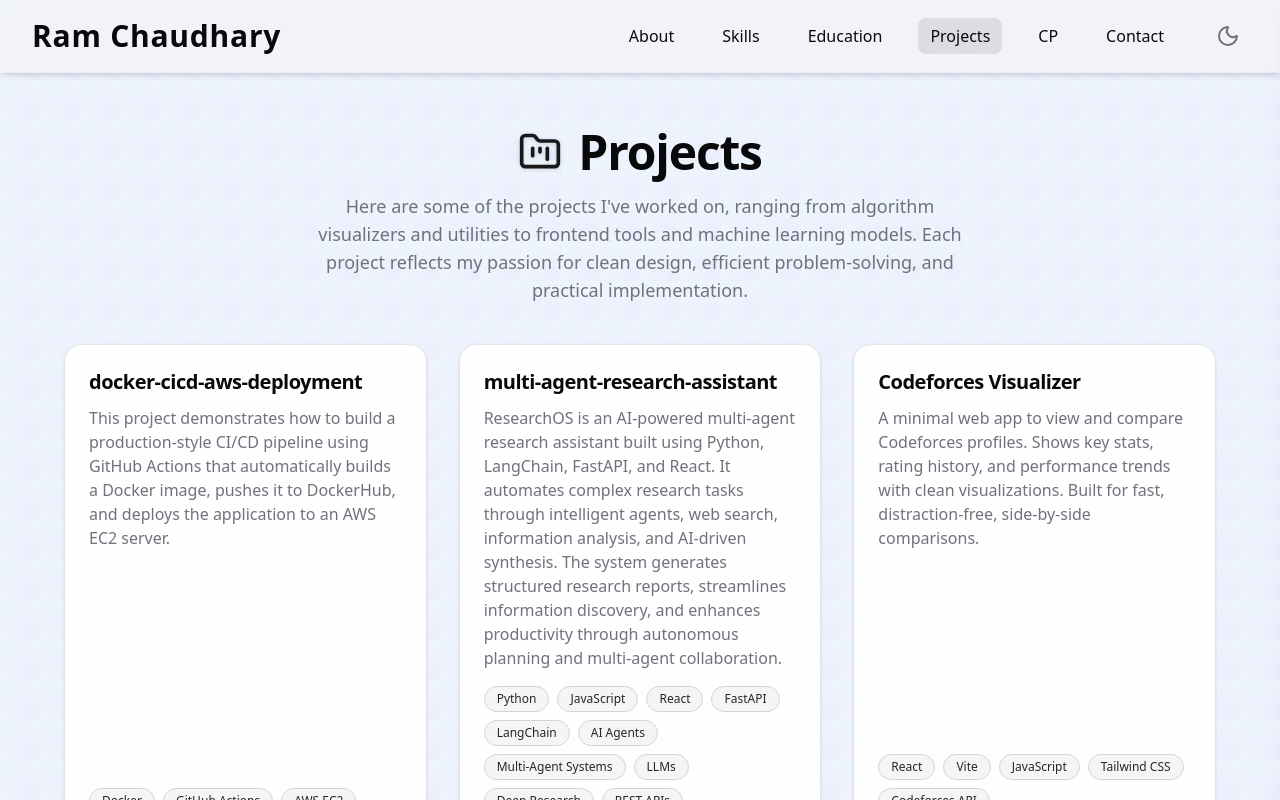
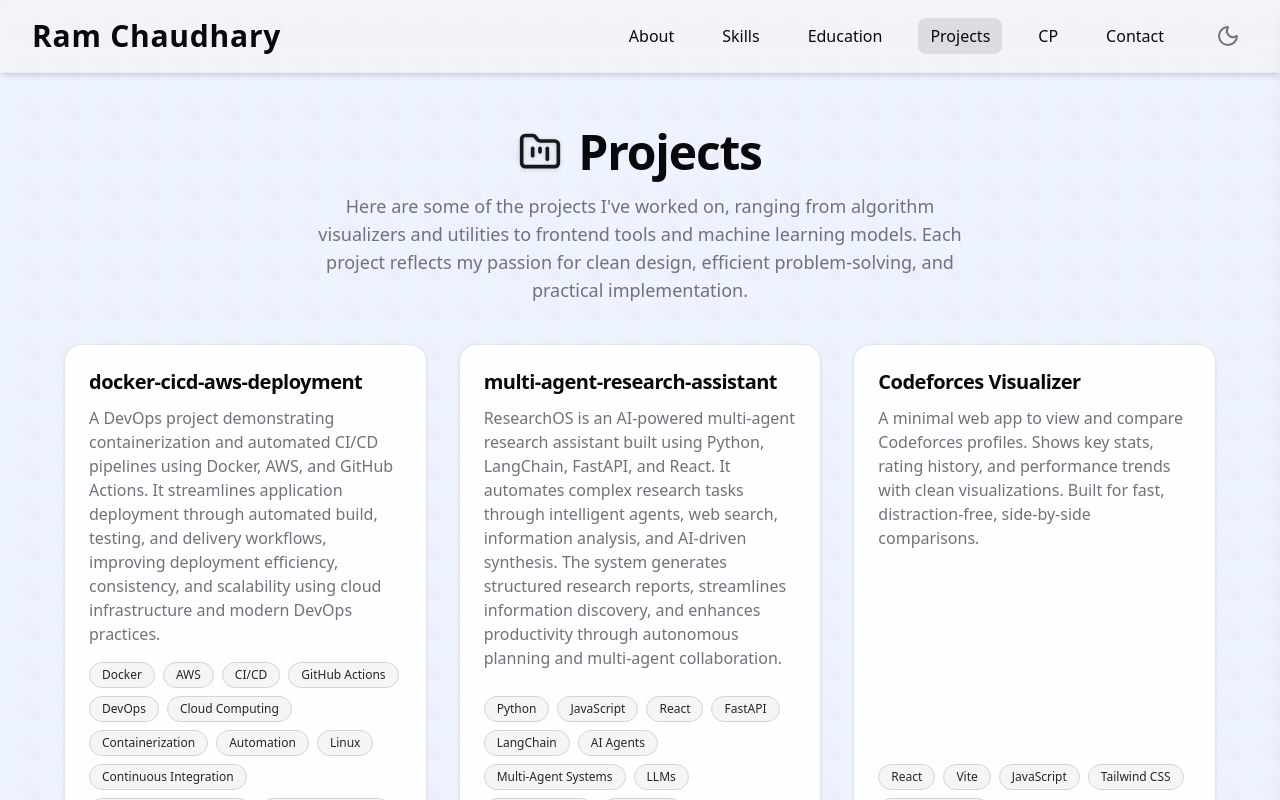
Before and after one commit to ramchaudhary2000/ram-portfolio, a React (Vite) app: page /projects in a window 1280 px wide. Shown: the top 800 px of the page. Built offline with nearby package versions, Linux system fonts and the light colour scheme.

Commit message:
update skills or project page

```diff
--- a/src/components/Projects.jsx
+++ b/src/components/Projects.jsx
@@ -80,7 +80,7 @@ ProjectCard.displayName = "ProjectCard";
 function ProjectsComponent() {
   const projectsData = useMemo(
     () => [
-      { title: "docker-cicd-aws-deployment", desc: "This project demonstrates how to build a production-style CI/CD pipeline using GitHub Actions that automatically builds a Docker image, pushes it to DockerHub, and deploys the application to an AWS EC2 server.", tags: ["Docker", "GitHub Actions", "AWS EC2"], links: [{ type: "code", href: "https://github.com/ramchaudhary2000/docker-cicd-aws-deployment" }] },
+      { title: "docker-cicd-aws-deployment", desc: "A DevOps project demonstrating containerization and automated CI/CD pipelines using Docker, AWS, and GitHub Actions. It streamlines application deployment through automated build, testing, and delivery workflows, improving deployment efficiency, consistency, and scalability using cloud infrastructure and modern DevOps practices.", tags: ["Docker", "AWS", "CI/CD", "GitHub Actions", "DevOps", "Cloud Computing", "Containerization", "Automation", "Linux", "Continuous Integration", "Continuous Deployment", "Cloud Deployment"], links: [{ type: "code", href: "https://github.com/ramchaudhary2000/docker-cicd-aws-deployment" }] },
       { title: "multi-agent-research-assistant", desc: "ResearchOS is an AI-powered multi-agent research assistant built using Python, LangChain, FastAPI, and React. It automates complex research tasks through intelligent agents, web search, information analysis, and AI-driven synthesis. The system generates structured research reports, streamlines information discovery, and enhances productivity through autonomous planning and multi-agent collaboration.", tags: ["Python", "JavaScript", "React", "FastAPI", "LangChain", "AI Agents", "Multi-Agent Systems", "LLMs", "Deep Research", "REST APIs"], links: [{ type: "code", href: "https://github.com/shashank2401/pathfinding-visualizer-in-cpp" }] },
       { title: "Codeforces Visualizer", desc: "A minimal web app to view and compare Codeforces profiles. Shows key stats, rating history, and performance trends with clean visualizations. Built for fast, distraction-free, side-by-side comparisons.", tags: ["React", "Vite", "JavaScript", "Tailwind CSS", "Codeforces API"], links: [{ type: "demo", href: "https://cf-visualizer-rho.vercel.app" }, { type: "code", href: "https://github.com/shashank2401/cf-visualizer" }] },
       { title: "GitHub Profile Visualizer", desc: "A dynamic app for exploring and comparing GitHub user profiles. Visualizes rich statistics, activity timelines, and repository insights, including a contribution heatmap. Supports side-by-side comparisons and offers both dark and light modes.", tags: ["React", "Vite", "JavaScript", "Tailwind CSS", "GitHub API"], links: [{ type: "demo", href: "https://github-profile-visualizer-six.vercel.app/" }, { type: "code", href: "https://github.com/shashank2401/github-profile-visualizer" }] },
```
